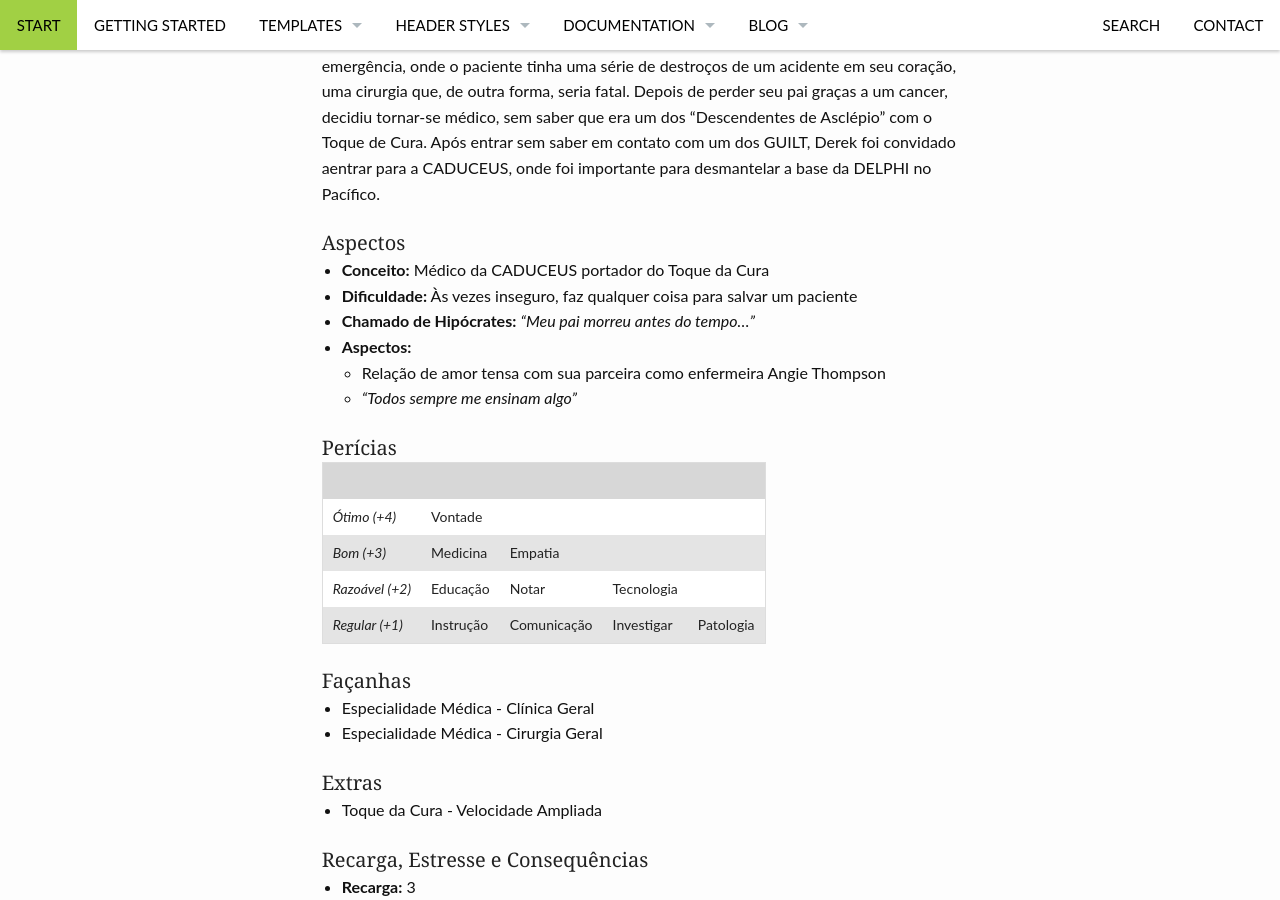
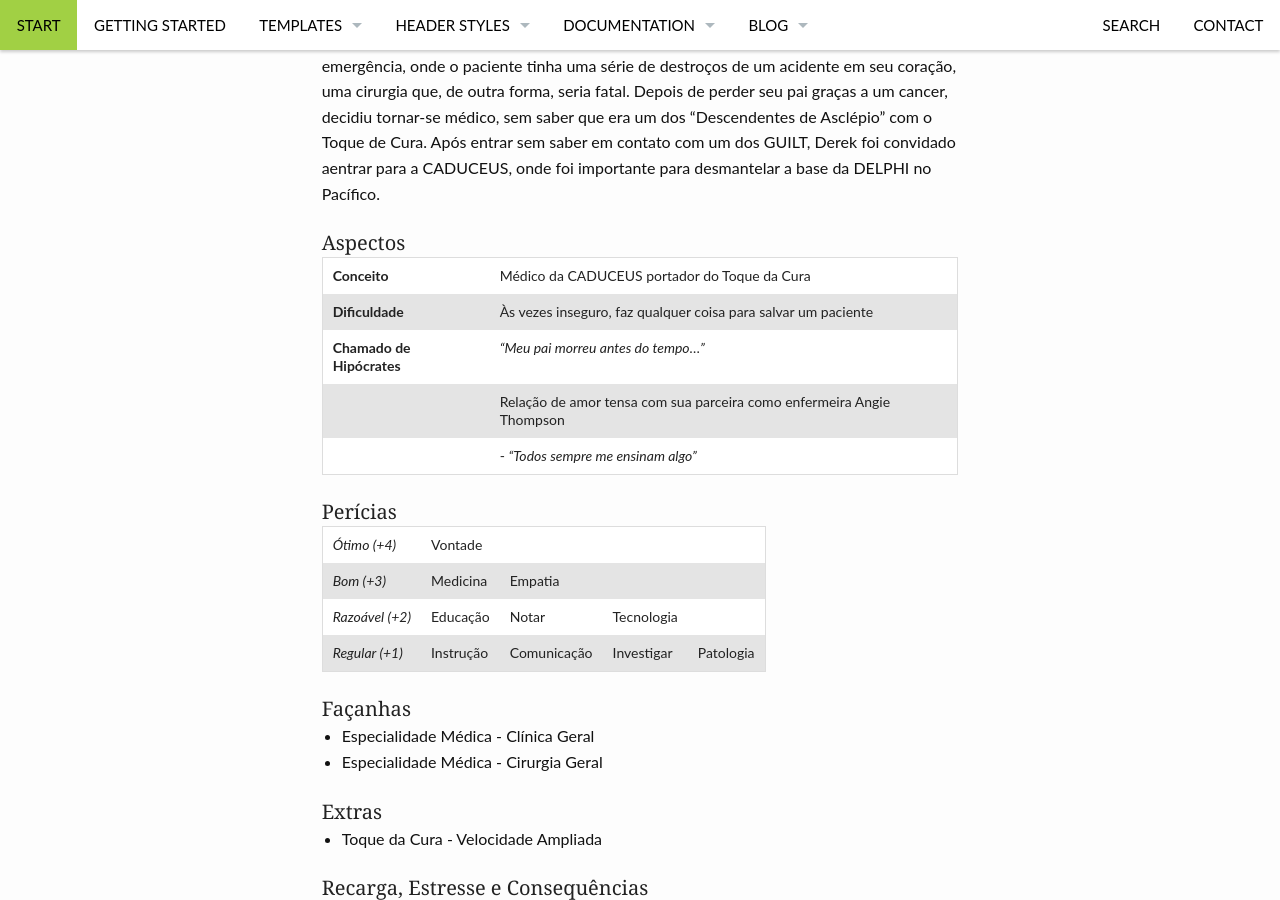
Before and after one commit to fabiocosta0305/fabiocosta0305.github.io-old, a Jekyll site: the page built from _posts/RPG/2015-05-21-DestinoDaCaduceus-personagens.md, in a window 1280 px wide and 900 px high, scrolled down 691 px. Built offline with Jekyll 4.4.1, drawn with Linux system fonts in a browser that asks for light colours.

Commit message:
Mudando tema Jekyll - Feeling Responsible

```diff
--- a/_posts/RPG/2015-05-21-DestinoDaCaduceus-personagens.md
+++ b/_posts/RPG/2015-05-21-DestinoDaCaduceus-personagens.md
@@ -24,17 +24,14 @@ Novo, ainda “verde” na pesquisa e exercício da Medicina, Derek Stiles foi e
 
 #### Aspectos
 
-- **Conceito:** Médico da CADUCEUS portador do Toque da Cura
-- **Dificuldade:** Às vezes inseguro, faz qualquer coisa para salvar um paciente
-- **Chamado de Hipócrates:** *"Meu pai morreu antes do tempo..."*
-- **Aspectos:**
-  - Relação de amor tensa com sua parceira como enfermeira Angie Thompson
-  - *"Todos sempre me ensinam algo"*
+| **Conceito** | Médico da CADUCEUS portador do Toque da Cura |
+| **Dificuldade** | Às vezes inseguro, faz qualquer coisa para salvar um paciente |
+| **Chamado de Hipócrates** | *"Meu pai morreu antes do tempo..."* |
+| | Relação de amor tensa com sua parceira como enfermeira Angie Thompson |
+| |  - *"Todos sempre me ensinam algo"* |
 
 #### Perícias
 
-|                |           |             |            |           |
-|----------------|-----------|-------------|------------|-----------|
 |*Ótimo (+4)*    | Vontade   |             |            |           |
 |*Bom (+3)*      | Medicina  | Empatia     |            |           |
 |*Razoável (+2)* | Educação  | Notar       | Tecnologia |           |
```
